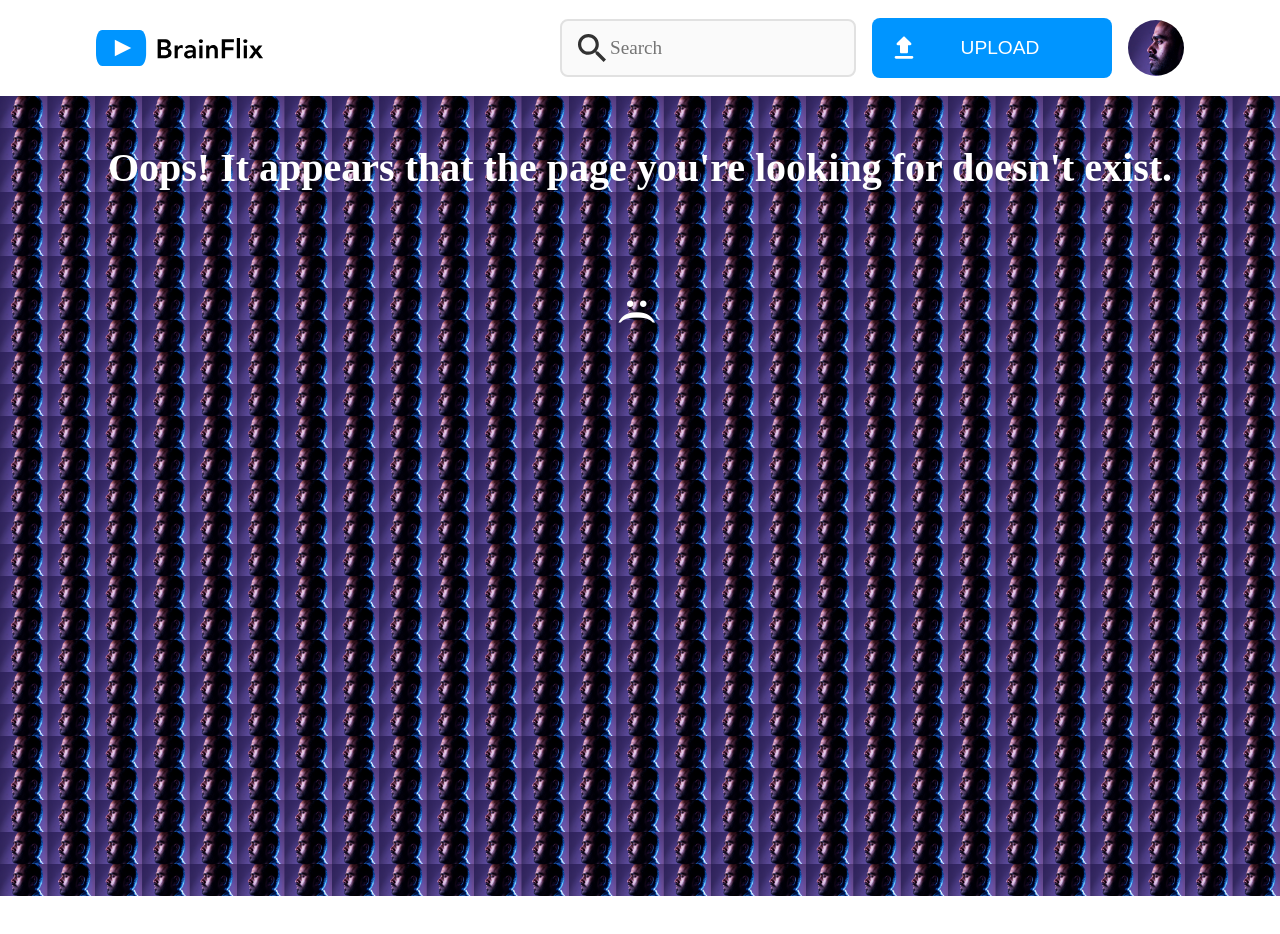
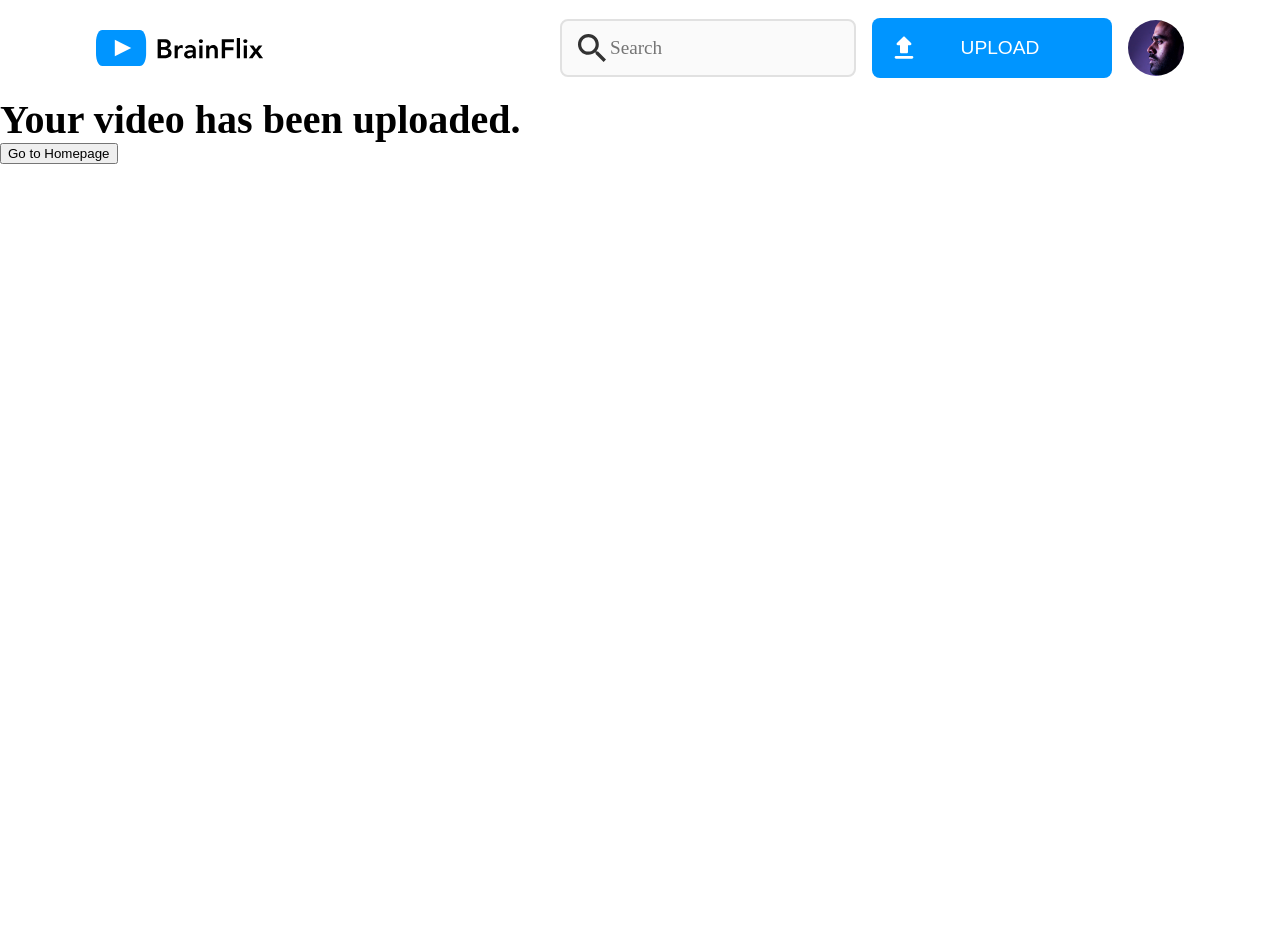
Before and after one commit to meredith-j/brainflix, a React (Create React App) app: page /upload-confirmed in a window 1280 px wide. Shown: the top 934 px of the page. After the commit the page ends 800 px from the top, so only its background shows below. Built offline with nearby package versions, Linux system fonts and the light colour scheme; a web font is replaced by a local one.

Commit message:
add confirmation page, link page where needed on website

```diff
--- a/src/App.js
+++ b/src/App.js
@@ -4,6 +4,7 @@ import NavBar from './components/NavBar/NavBar';
 import HomePage from './pages/HomePage/HomePage';
 import UploadPage from './pages/UploadPage/UploadPage';
 import ErrorPage from './pages/ErrorPage/ErrorPage';
+import UploadConfirmationPage from './pages/UploadConfirmationPage/UploadConfirmationPage';
 
 function App() {
   return (
@@ -13,6 +14,7 @@ function App() {
           <Route path="/" element={ <HomePage />} />
           <Route path="/videos/:videoId" element={ <HomePage /> } />
           <Route path="/upload" element={ <UploadPage />} />
+          <Route path="/upload-confirmed" element={ <UploadConfirmationPage />} />
           <Route path="*" element={ <ErrorPage /> } />
         </Routes>
     </BrowserRouter>
--- /dev/null
+++ b/src/pages/UploadConfirmationPage/UploadConfirmationPage.jsx
@@ -0,0 +1,12 @@
+import './UploadConfirmationPage.scss';
+import { Link } from 'react-router-dom';
+
+export default function UploadConfirmationPage () {
+
+return (
+    <section className='confirmed'>
+        <h1>Your video has been uploaded.</h1>
+        <Link to="/"><button className='confirmed__home-button'>Go to Homepage</button></Link>
+    </section>
+)
+}
--- a/src/pages/UploadPage/UploadPage.jsx
+++ b/src/pages/UploadPage/UploadPage.jsx
@@ -24,7 +24,7 @@ export default function UploadPage () {
                 </div>
             </div>
             <div className='upload__options'>
-                <button className="upload__submit">Publish</button>
+                <Link to="/upload-confirmed"><button className="upload__submit">Publish</button></Link>
                 <Link to="/"><button className="upload__cancel">Cancel</button></Link>
             </div>
         </section>
```
Also changed, not shown: src/pages/UploadConfirmationPage/UploadConfirmationPage.scss (added).
